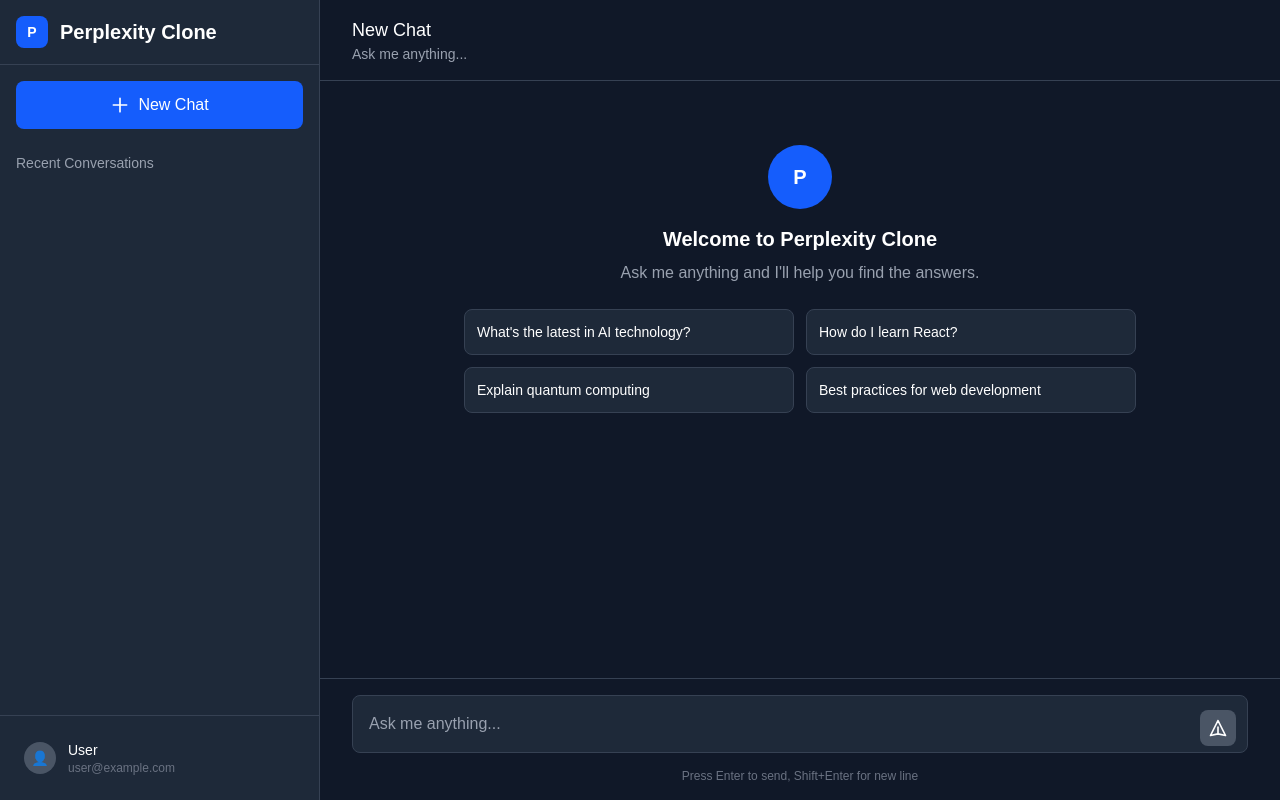
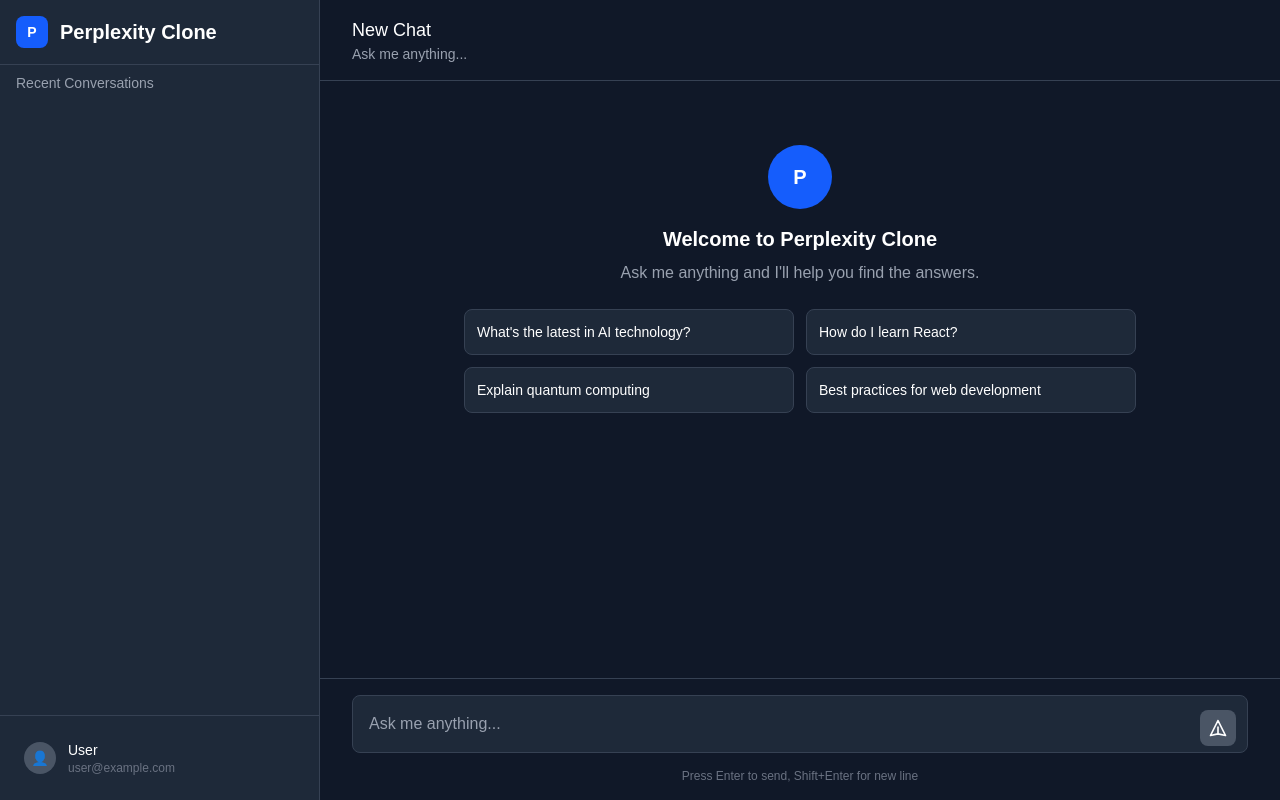
Before and after one commit to Scc33/perplexity-clone, a Next.js app: page / in a window 1280 px wide. Built offline with nearby package versions, Linux system fonts and the light colour scheme.

Commit message:
Add isNewConversation prop to SideBar component to conditionally render NewChatButton

```diff
--- a/app/page.tsx
+++ b/app/page.tsx
@@ -251,6 +251,7 @@ export default function Home() {
         onDeleteConversation={handleDeleteConversation}
         isOpen={isSidebarOpen}
         onClose={() => setIsSidebarOpen(false)}
+        isNewConversation={currentConversationId === null}
       />
 
       {/* Main Chat Area */}
--- a/components/SideBar.tsx
+++ b/components/SideBar.tsx
@@ -11,6 +11,7 @@ interface SideBarProps {
   onDeleteConversation: (conversationId: string) => void;
   isOpen: boolean;
   onClose: () => void;
+  isNewConversation: boolean;
 }
 
 export default function SideBar({
@@ -20,6 +21,7 @@ export default function SideBar({
   onDeleteConversation,
   isOpen,
   onClose,
+  isNewConversation,
 }: SideBarProps) {
   return (
     <>
@@ -38,7 +40,7 @@ export default function SideBar({
         } lg:translate-x-0`}
       >
         <SidebarHeader />
-        <NewChatButton onNewChat={onNewChat} />
+        {!isNewConversation && <NewChatButton onNewChat={onNewChat} />}
         <SidebarConversationsList
           conversations={conversations}
           onConversationSelect={onConversationSelect}
```
